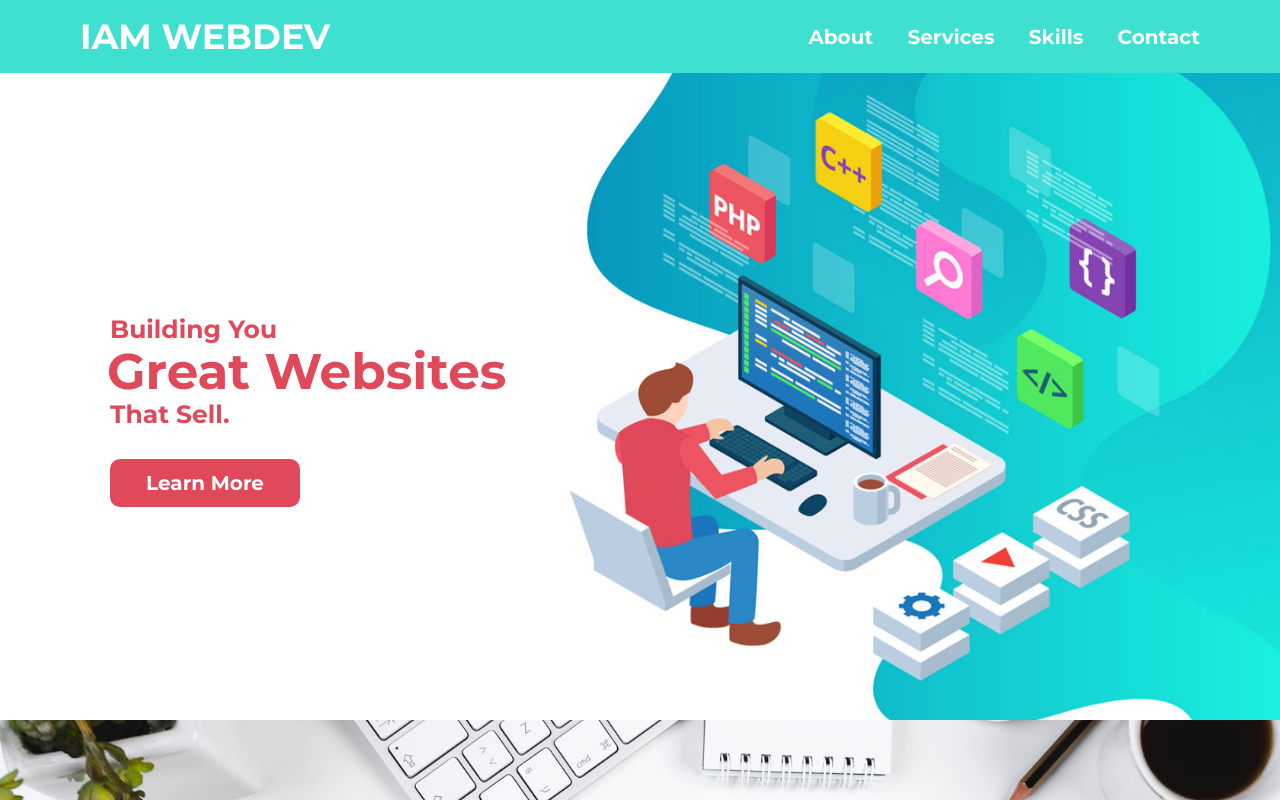
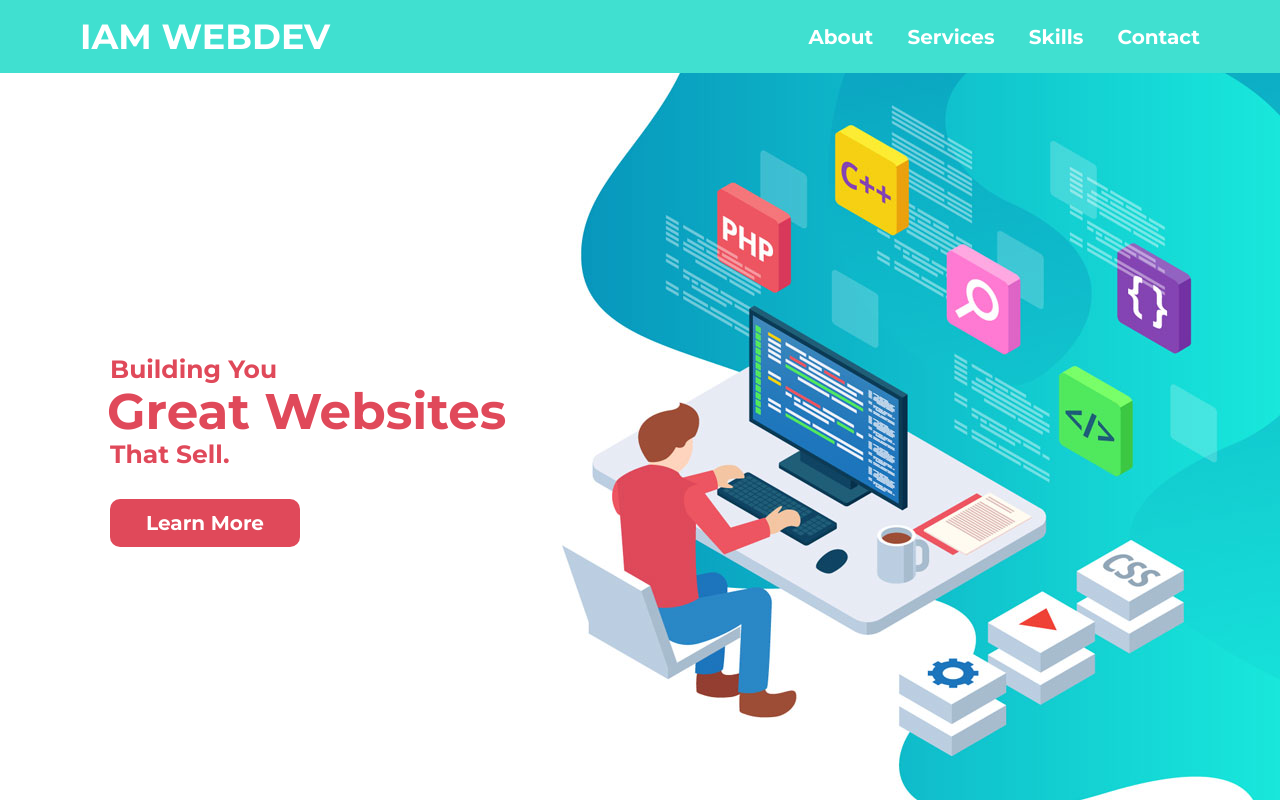
Before and after one commit to Lloydi0515/iamwebdev, a plain HTML site: page index.html in a window 1280 px wide. Shown: the top 800 px of the page. Drawn offline with Linux system fonts and the light colour scheme.

Commit message:
Update style.css

```diff
--- a/style.css
+++ b/style.css
@@ -72,8 +72,8 @@
 	background: url("images/banner.jpg") no-repeat center;
 	height: 100vh;
 	color: #e0495a;
-	min-height: 500px;
-	max-height: 720px;
+	min-height: auto;
+	max-height: auto;
 	background-size: cover;
 	background-attachment: fixed;
 	font-family: 'Montserrat', sans-serif;
```
